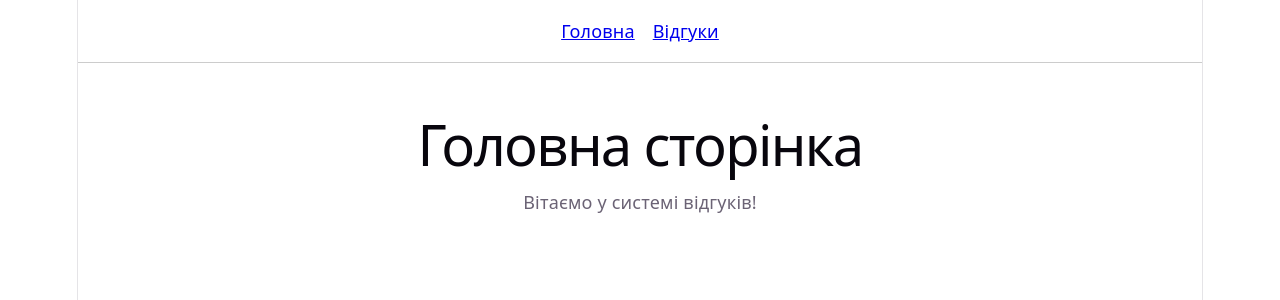
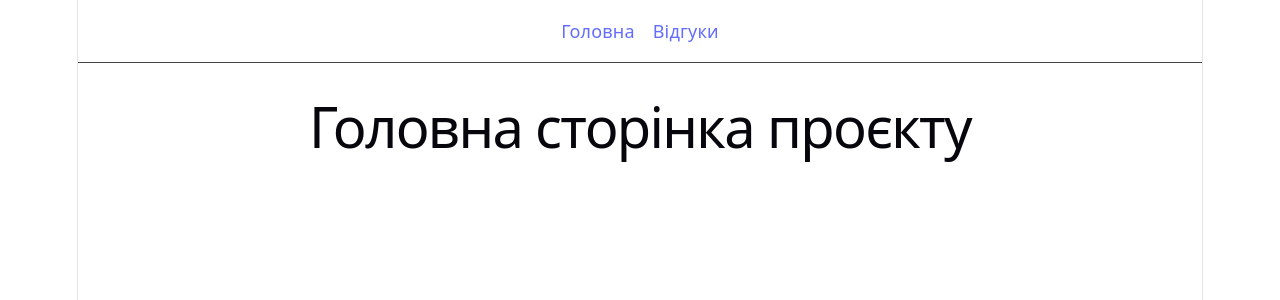
Before and after one commit to ukma-fin-ssdm-2026/ctrl-alt-defeat, a React app in the folder frontend/: page / in a window 1280 px wide. Shown: the top 300 px of the page. Built offline with nearby package versions, Linux system fonts and the light colour scheme; the HTML template or start-up script is replaced by a standard one.

Commit message:
feat: add react-router-dom and setup basic navigation

```diff
--- a/frontend/src/App.jsx
+++ b/frontend/src/App.jsx
@@ -1,21 +1,24 @@
-import { BrowserRouter, Routes, Route, Link } from 'react-router-dom';
-import HomePage from './pages/HomePage';
+import { BrowserRouter as Router, Routes, Route, Link } from 'react-router-dom';
 import ReviewsPage from './pages/ReviewsPage';
 
 export default function App() {
   return (
-    <BrowserRouter>
-      <nav style={{ padding: '1rem', borderBottom: '1px solid #ccc', marginBottom: '2rem' }}>
-        <Link to="/" style={{ marginRight: '1rem' }}>Головна</Link>
-        <Link to="/reviews">Відгуки</Link>
-      </nav>
+    <Router>
+      {}
+      <header style={{ padding: '1rem', borderBottom: '1px solid #444', marginBottom: '1rem' }}>
+        <nav style={{ display: 'flex', gap: '1rem', justifyContent: 'center' }}>
+          <Link to="/" style={{ textDecoration: 'none', color: '#646cff', fontSize: '18px' }}>Головна</Link>
+          <Link to="/reviews" style={{ textDecoration: 'none', color: '#646cff', fontSize: '18px' }}>Відгуки</Link>
+        </nav>
+      </header>
 
-      <main style={{ padding: '0 1rem' }}>
+      {}
+      <main style={{ padding: '0 1rem', maxWidth: '800px', margin: '0 auto' }}>
         <Routes>
-          <Route path="/" element={<HomePage />} />
+          <Route path="/" element={<h1 style={{ textAlign: 'center' }}>Головна сторінка проєкту</h1>} />
           <Route path="/reviews" element={<ReviewsPage />} />
         </Routes>
       </main>
-    </BrowserRouter>
+    </Router>
   );
 }
```
